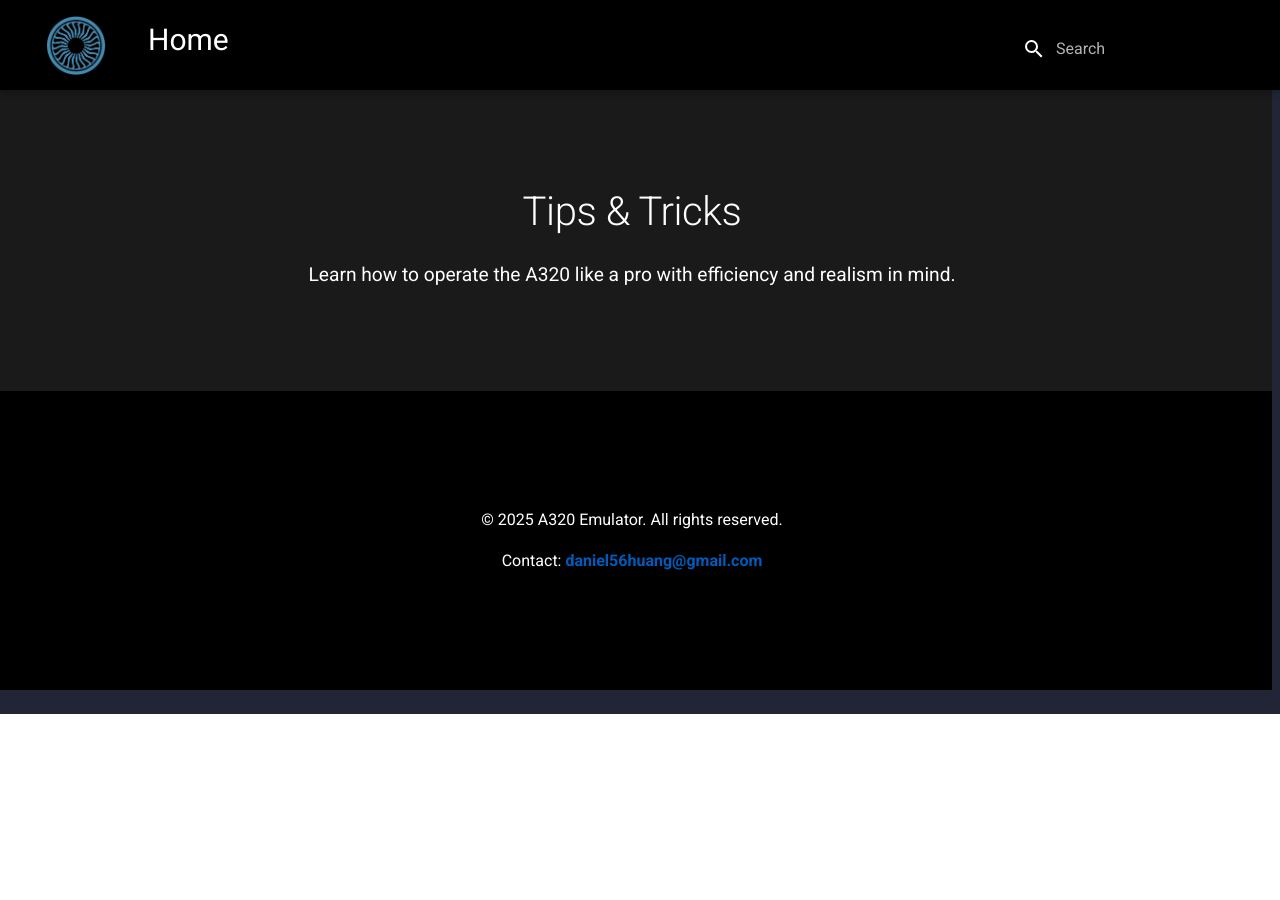
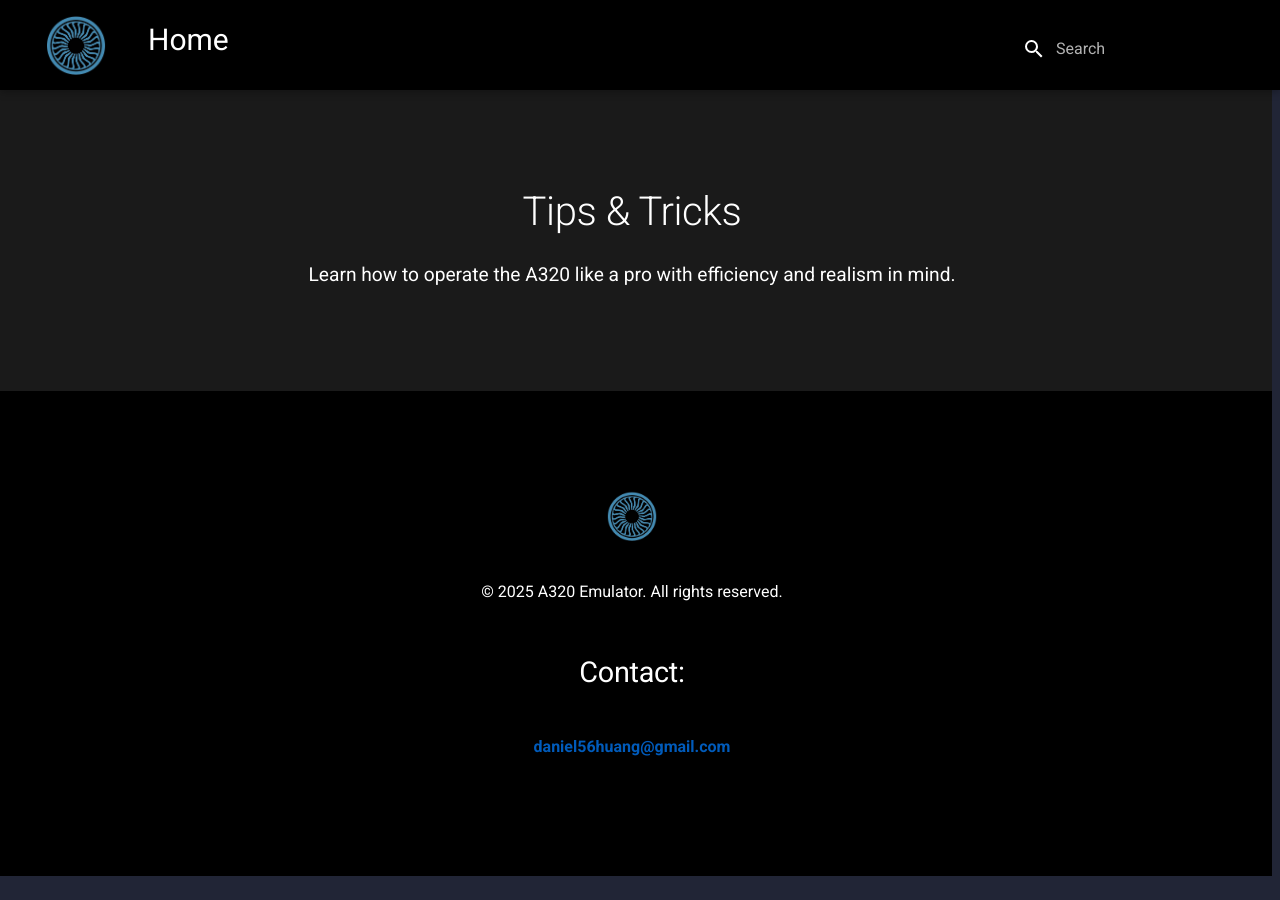
Before and after one commit to danhuaflx-56/A320-emulator, an MkDocs documentation site: the page built from docs/index.md, in a window 1280 px wide and 900 px high, scrolled down 1681 px. Built offline with MkDocs 1.6.1 and Material for MkDocs 9.7.7, drawn with Linux system fonts in a browser that asks for light colours; before the commit the page ends 2395 px from its top, so only the background shows below that.

Commit message:
Update index.md

```diff
--- a/docs/index.md
+++ b/docs/index.md
@@ -96,8 +96,12 @@ window.addEventListener('load', animateOnScroll);
 <!-- Footer Banner -->
 <footer class="footer-banner"style="width:100vw; position:relative; left:50%; margin-left:-50vw; background-color:#000000; color:white; text-align:center; padding:100px 20px;">
   <div class="footer-content">
+    <img src="assets/logo.png" alt="A320 Emulator Logo" style="height:50px; margin-bottom:15px;">
     <p>© 2025 A320 Emulator. All rights reserved.</p>
-    <p>Contact: <a href="mailto:daniel56huang@gmail.com">daniel56huang@gmail.com</a></p>
+    <h3 style="font-size:1.8em; color:#ccc; margin-bottom:40px;">
+    Contact:
+    </h3>
+    <p><a href="mailto:daniel56huang@gmail.com">daniel56huang@gmail.com</a></p>
   </div>
 </footer>
 
```
